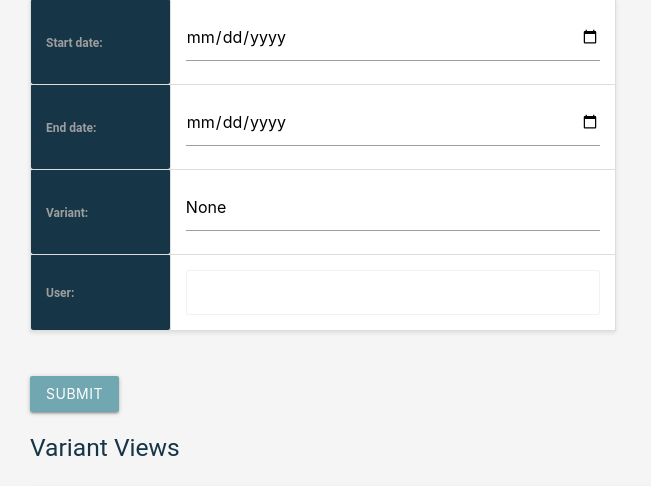
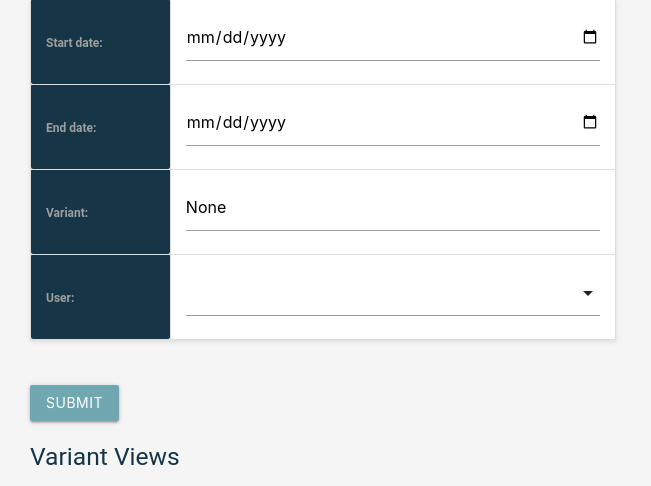
Before and after one commit to wassermanlab/variome, a Django app: template ibvl/library_access/templates/tracking_dashboard.html in a window 1280 px wide. Shown: the part 103-589 px from the top of the page, without its empty margins (0-651 px from the left). Run offline with Django 4.2, Linux system fonts and the light colour scheme; the template is opened without the code that fills it: values that come from a table or form of the project are taken from there, others are empty.

Commit message:
restore multiple user picker UI

```diff
--- a/ibvl/library_access/templates/tracking_dashboard.html
+++ b/ibvl/library_access/templates/tracking_dashboard.html
@@ -77,7 +77,7 @@
                     <tr>
                         <th><label for="id_user">User:</label></th>
                         <td>
-                            <select name="user" id="id_user" multiple class="browser-default">
+                            <select name="user" id="id_user" multiple >
                                 {% for user in form.user.field.queryset %}
                                 <option value="{{ user.id }}" {% if user.id|floatformat:"0" in form.user.value %}selected{% endif %}>{{ user.get_full_name }}</option>
                                 {% endfor %}
```
